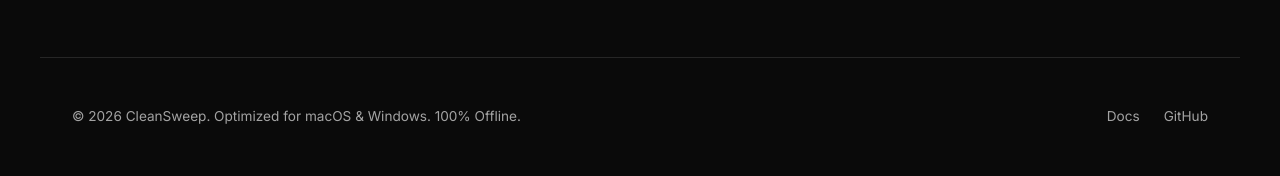
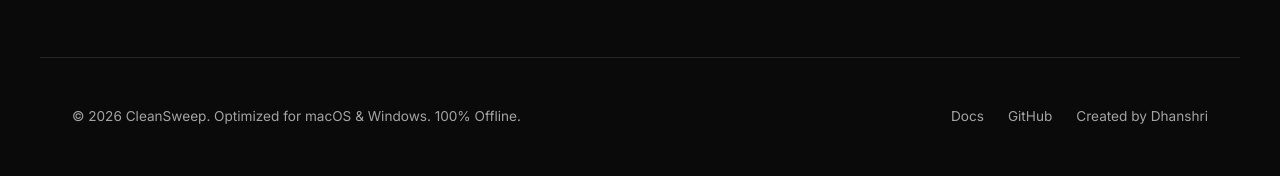
Before and after one commit to DSahir/cleansweep, a Flask app: page /docs in a window 1280 px wide. Shown: the part 4196-4372 px from the top of the page. Run offline with Flask 3, Linux system fonts and the light colour scheme.

Commit message:
feat: add 'Created by Dhanshri' credit to footer

```diff
--- a/templates/docs.html
+++ b/templates/docs.html
@@ -344,6 +344,12 @@
         .footer-links {
             display: flex;
             gap: 1.5rem;
+            align-items: center;
+        }
+
+        .footer-credit {
+            font-size: 0.85rem;
+            color: var(--text-muted);
         }
 
         .footer-link {
@@ -638,6 +644,7 @@
         <div class="footer-links">
             <a href="/docs" class="footer-link">Docs</a>
             <a href="https://github.com/DSahir/cleansweep" target="_blank" class="footer-link">GitHub</a>
+            <span class="footer-credit">Created by Dhanshri</span>
         </div>
     </footer>
 
```
Also changed, not shown: templates/index.html (+7 -0 lines).
